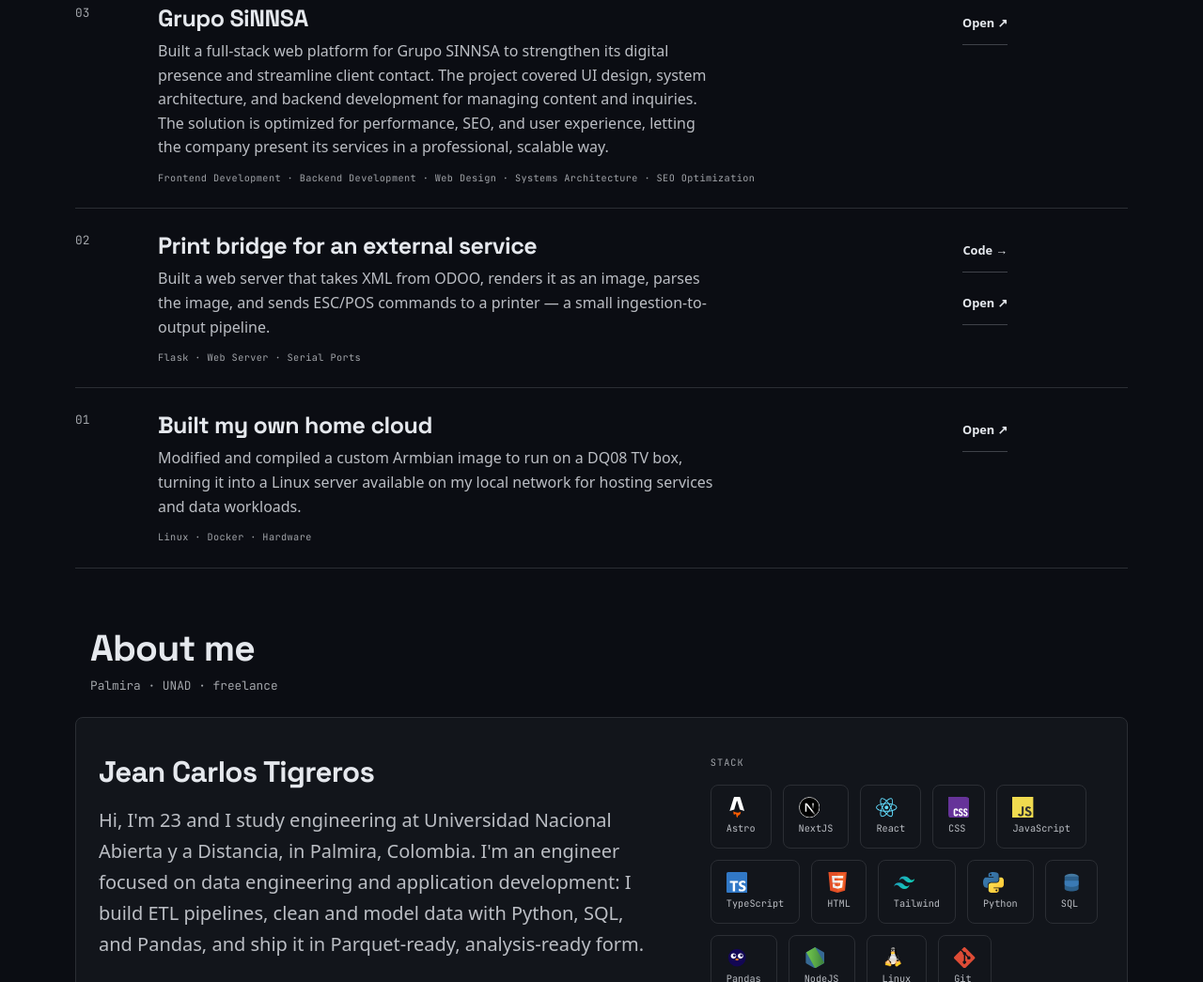
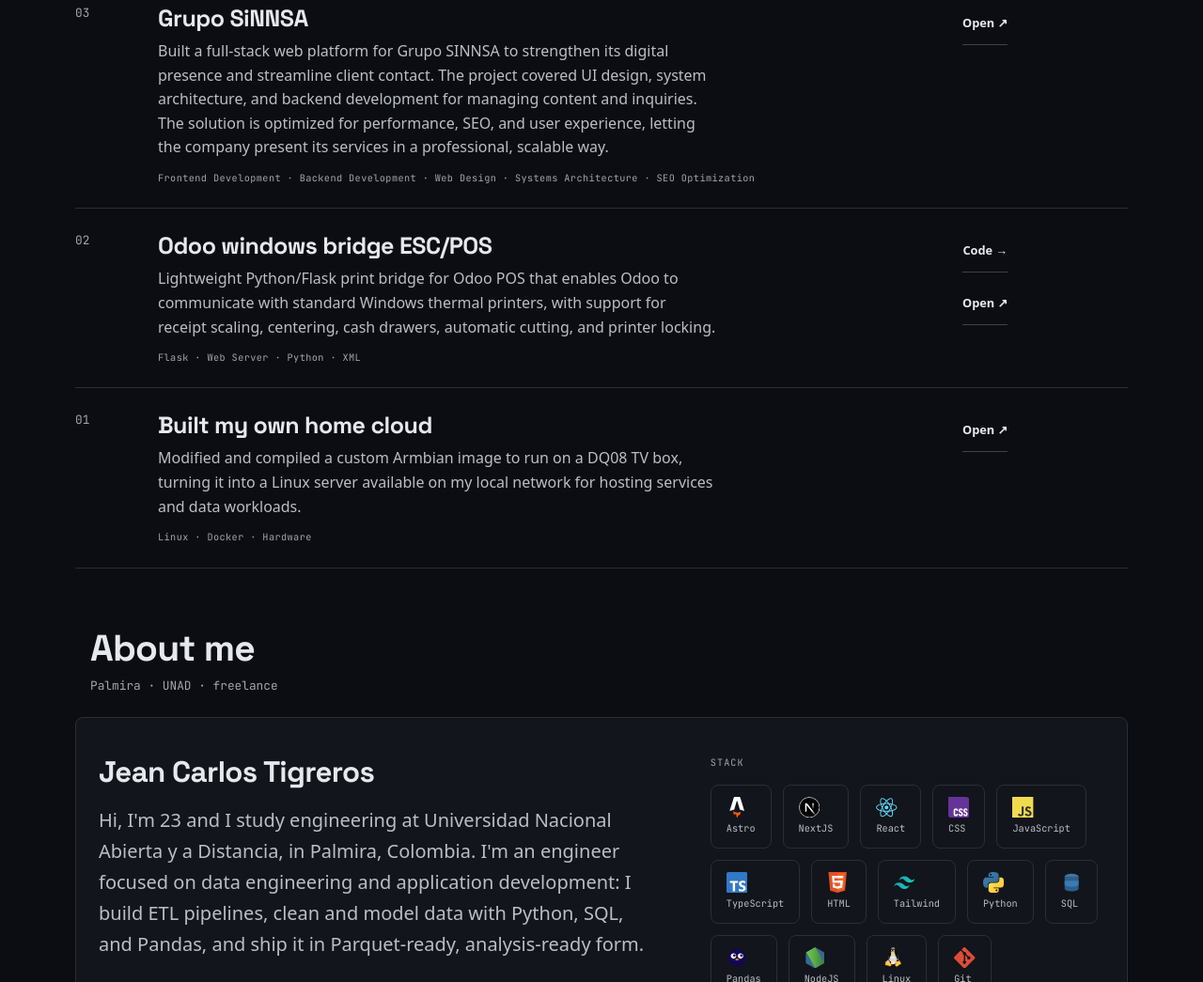
Before and after one commit to jeantigreros/porfolio, an Astro site: page / in a window 1280 px wide. Shown: the part 1011-2056 px from the top of the page at 94% size. Built offline with nearby package versions, Linux system fonts and the light colour scheme; Astro itself is replaced by a stand-in of ours.

Commit message:
modify improve python odoo script

```diff
--- a/src/const.js
+++ b/src/const.js
@@ -17,14 +17,15 @@ export const PROJECTS = [
 
   {
     slug: "python-odoo-script",
-    title: "Print bridge for an external service",
+    title: "Odoo windows bridge ESC/POS",
     hidden: false,
     description:
-      "Built a web server that takes XML from ODOO, renders it as an image, parses the image, and sends ESC/POS commands to a printer — a small ingestion-to-output pipeline.",
+      "Lightweight Python/Flask print bridge for Odoo POS that enables Odoo to communicate with standard Windows thermal printers, with support for receipt scaling, centering, cash drawers, automatic cutting, and printer locking.",
     tech: [
       "Flask",
       "Web Server",
-      "Serial Ports",
+      "Python",
+      "XML"
     ],
     link: "https://github.com/jeantigreros/python-odoo-script",
     demo: false,
```
